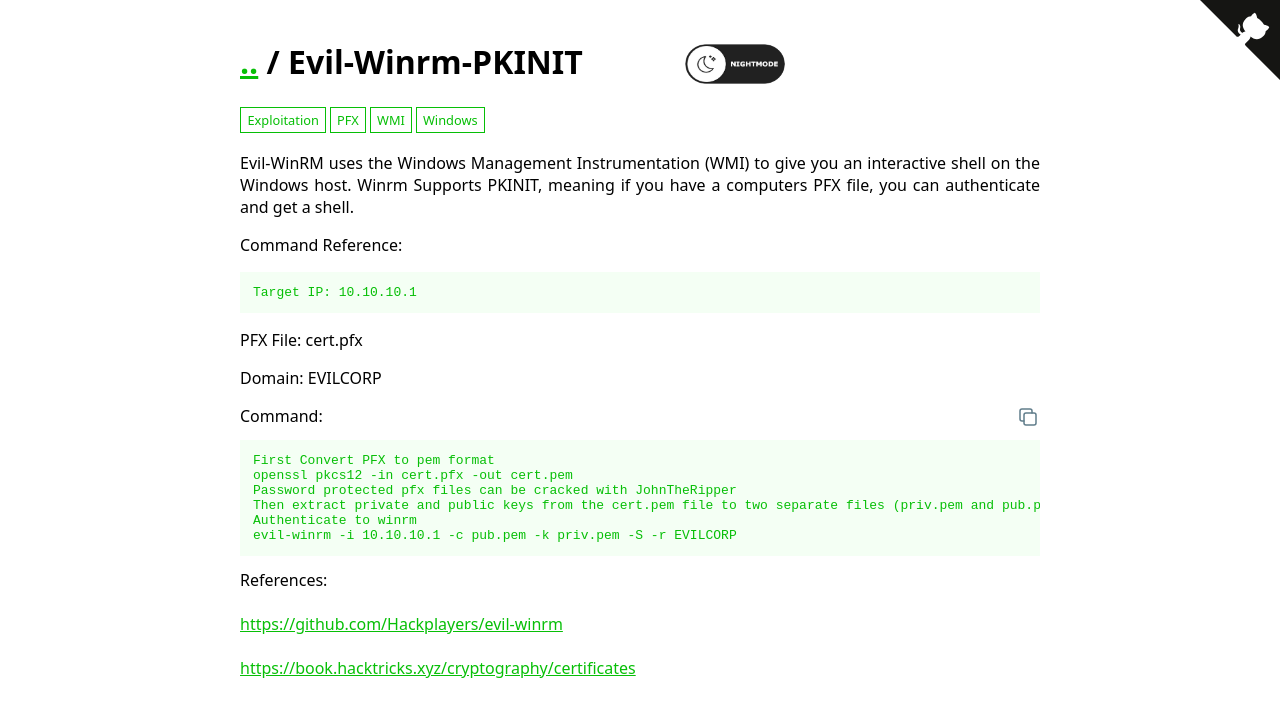
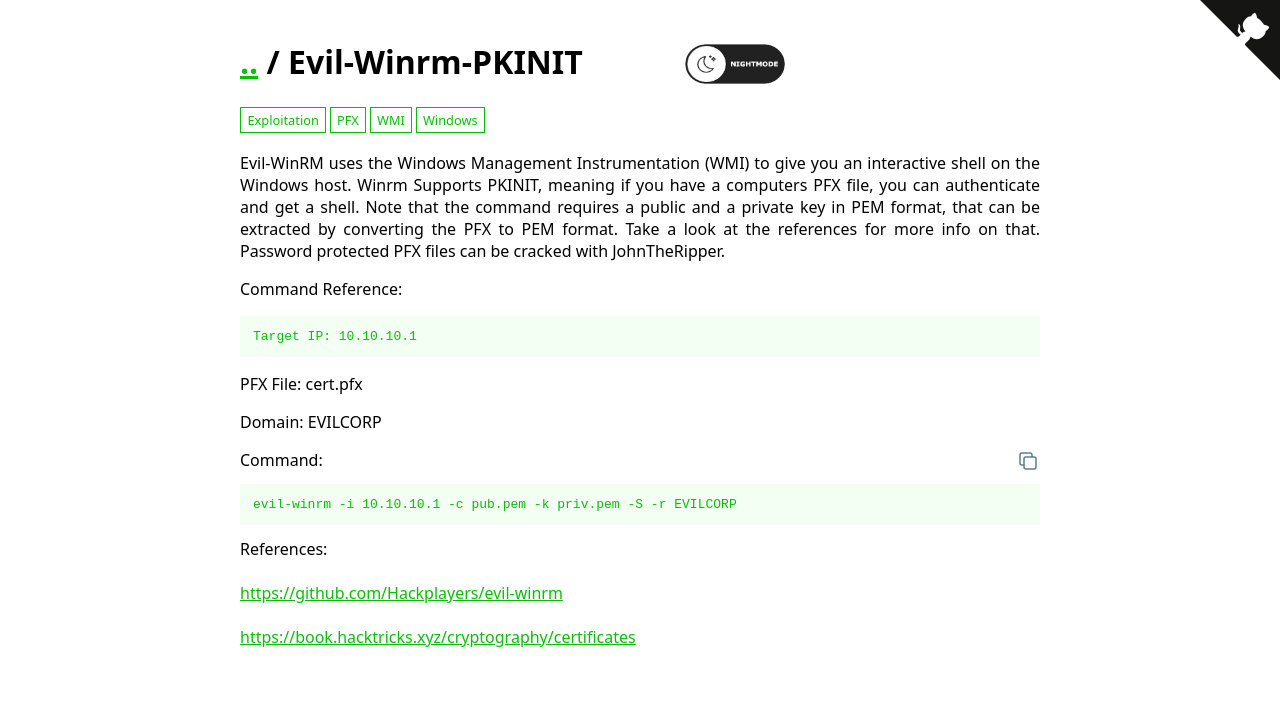
Before and after one commit to WADComs/WADComs.github.io, a Jekyll site: the page built from _wadcoms/Evil-Winrm-PKINIT.md, in a window 1280 px wide. Shown: the top 717 px of the page. Built offline with Jekyll 4.4.1, drawn with Linux system fonts in a browser that asks for light colours.

Commit message:
Changes to maintain consistency

```diff
--- a/_wadcoms/Evil-Winrm-PKINIT.md
+++ b/_wadcoms/Evil-Winrm-PKINIT.md
@@ -1,6 +1,6 @@
 ---
 description: |
-  Evil-WinRM uses the Windows Management Instrumentation (WMI) to give you an interactive shell on the Windows host. Winrm Supports PKINIT, meaning if you have a computers PFX file, you can authenticate and get a shell.
+  Evil-WinRM uses the Windows Management Instrumentation (WMI) to give you an interactive shell on the Windows host. Winrm Supports PKINIT, meaning if you have a computers PFX file, you can authenticate and get a shell. Note that the command requires a public and a private key in PEM format, that can be extracted by converting the PFX to PEM format. Take a look at the references for more info on that. Password protected PFX files can be cracked with JohnTheRipper.
 
   Command Reference:
 
@@ -11,11 +11,6 @@ description: |
     Domain: EVILCORP
 
 command: |
-  First Convert PFX to pem format
-  openssl pkcs12 -in cert.pfx -out cert.pem
-  Password protected pfx files can be cracked with JohnTheRipper
-  Then extract private and public keys from the cert.pem file to two separate files (priv.pem and pub.pem)
-  Authenticate to winrm
   evil-winrm -i 10.10.10.1 -c pub.pem -k priv.pem -S -r EVILCORP
 items:
   - PFX
```
